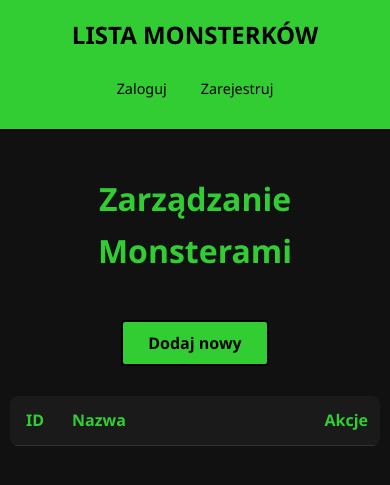
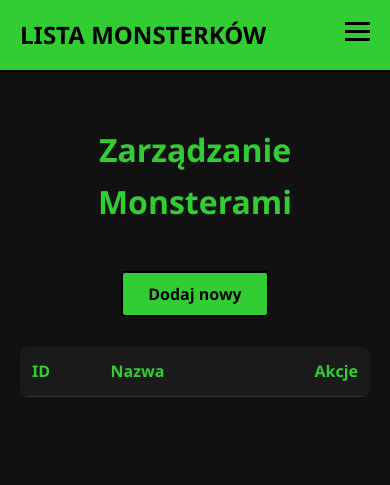
Before and after one commit to badgersky/RateDaMonster, a PHP site: template public/views/admin-monsters.html in a window 390 px wide. Shown: the top 485 px of the page. Run offline with PHP 8.4, Linux system fonts and the light colour scheme; the template is opened without the code that fills it, so the values that code supplies are empty.

Commit message:
added hamburger style navbar for mobile devices, changed styling for admin pages

```diff
--- a/public/styles/style.css
+++ b/public/styles/style.css
@@ -34,19 +34,18 @@ body {
 .navbar {
     background-color: var(--monster-green);
     border-bottom: 2px solid #000;
-    padding: 1rem 0;
+    padding: 0;
     margin-bottom: 2rem;
 }
 
 .nav-container {
     max-width: 1000px;
     margin: 0 auto;
-    padding: 0 20px;
+    padding: 1rem 20px;
     display: flex;
     justify-content: space-between;
     align-items: center;
-    flex-wrap: wrap;
-    gap: 10px;
+    position: relative;
 }
 
 .nav-logo {
@@ -60,18 +59,17 @@ body {
 .nav-menu {
     display: flex;
     align-items: center;
+    gap: 15px;
 }
 
 .user-info {
     color: #000;
-    margin-right: 10px;
     font-weight: 500;
 }
 
 .nav-link {
     color: #000;
     text-decoration: none;
-    margin-left: 15px;
     padding: 8px 12px;
     font-size: 0.9rem;
     transition: all 0.3s;
@@ -81,6 +79,25 @@ body {
 .nav-link:hover {
     background-color: #1a1a1a;
     color: var(--monster-green);
+}
+
+.menu-toggle {
+    display: none;
+}
+
+.hamburger {
+    display: none;
+    cursor: pointer;
+    flex-direction: column;
+    gap: 5px;
+}
+
+.hamburger span {
+    display: block;
+    width: 25px;
+    height: 3px;
+    background-color: #000;
+    transition: 0.3s;
 }
 
 h1, h2 {
@@ -196,19 +205,10 @@ button:hover, .btn-add:hover, .btn-edit:hover, .btn-save:hover, .btn-login:hover
 .admin-table {
     width: 100%;
     border-collapse: collapse;
-    table-layout: auto;
 }
 
-.admin-table th:first-child,
-.admin-table td:first-child {
-    width: 50px;
-    text-align: center;
-}
-
-.admin-table th:last-child,
 .admin-table td:last-child {
-    width: 1%;
-    white-space: nowrap;
+    text-align: right;
 }
 
 .admin-table th, .admin-table td {
@@ -383,45 +331,73 @@ button:hover, .btn-add:hover, .btn-edit:hover, .btn-save:hover, .btn-login:hover
     width: 250px;
     height: 350px;
     object-fit: contain;
-    background: transparent; /* Usunięcie tła zdjęcia */
     flex-shrink: 0;
 }
 
-.modal-info {
-    flex: 1;
-    padding-top: 5px; /* Delikatna korekta, by tekst był idealnie z górą puszki */
+.admin-table th:last-child {
+    text-align: right;
+    padding-right: 12px;
 }
 
-#modalName {
-    margin: 0 0 15px 0; /* Usunięcie górnego marginesu */
-    color: var(--monster-green);
-    font-size: 2rem;
-    text-transform: uppercase;
-    letter-spacing: 1px;
+.close-button {
+    position: absolute;
+    right: 20px;
+    top: 15px;
+    font-size: 32px;
+    line-height: 1;
+    color: var(--text-muted);
+    cursor: pointer;
+    transition: all 0.2s ease;
+    user-select: none;
 }
 
-#modalDesc {
-    color: var(--text-muted);
-    line-height: 1.6;
-    font-size: 1.1rem;
-    margin: 0;
+.close-button:hover {
+    color: var(--monster-green);
+    transform: scale(1.2);
 }
 
-@media (max-width: 600px) {
-    .nav-container {
+.close-button:active {
+    transform: scale(0.9);
+}
+
+@media (max-width: 768px) {
+    .hamburger {
+        display: flex;
+    }
+
+    .nav-menu {
+        display: none;
         flex-direction: column;
+        position: absolute;
+        top: 100%;
+        left: 0;
+        width: 100%;
+        background-color: var(--monster-green);
+        padding: 20px;
+        box-shadow: 0 5px 10px rgba(0,0,0,0.3);
+        z-index: 1000;
+        gap: 10px;
+    }
+
+    .menu-toggle:checked ~ .nav-menu {
+        display: flex;
+    }
+
+    .nav-link {
+        width: 100%;
+        text-align: center;
+        margin-left: 0;
+    }
+
+    .modal-body {
+        flex-direction: column;
+        align-items: center;
         text-align: center;
     }
 
-    .nav-link {
-        margin: 5px;
-    }
-
-    .container {
-        padding: 10px;
-    }
-
-    .form-card {
-        padding: 1rem;
+    #modalImg {
+        width: 100%;
+        height: auto;
+        max-height: 300px;
     }
 }
--- a/public/views/partials/nav.html
+++ b/public/views/partials/nav.html
@@ -1,6 +1,14 @@
 <nav class="navbar">
     <div class="nav-container">
         <a href="/monsters" class="nav-logo">Lista Monsterków</a>
+
+        <input type="checkbox" id="menu-toggle" class="menu-toggle">
+        <label for="menu-toggle" class="hamburger">
+            <span></span>
+            <span></span>
+            <span></span>
+        </label>
+
         <div class="nav-menu">
             <?php if (isset($_SESSION['user_id'])): ?>
                 <span class="user-info">Witaj, <?= $_SESSION['username']; ?>!</span>
```
Also changed, not shown: other parts of public/styles/style.css (+38 -98 lines).
